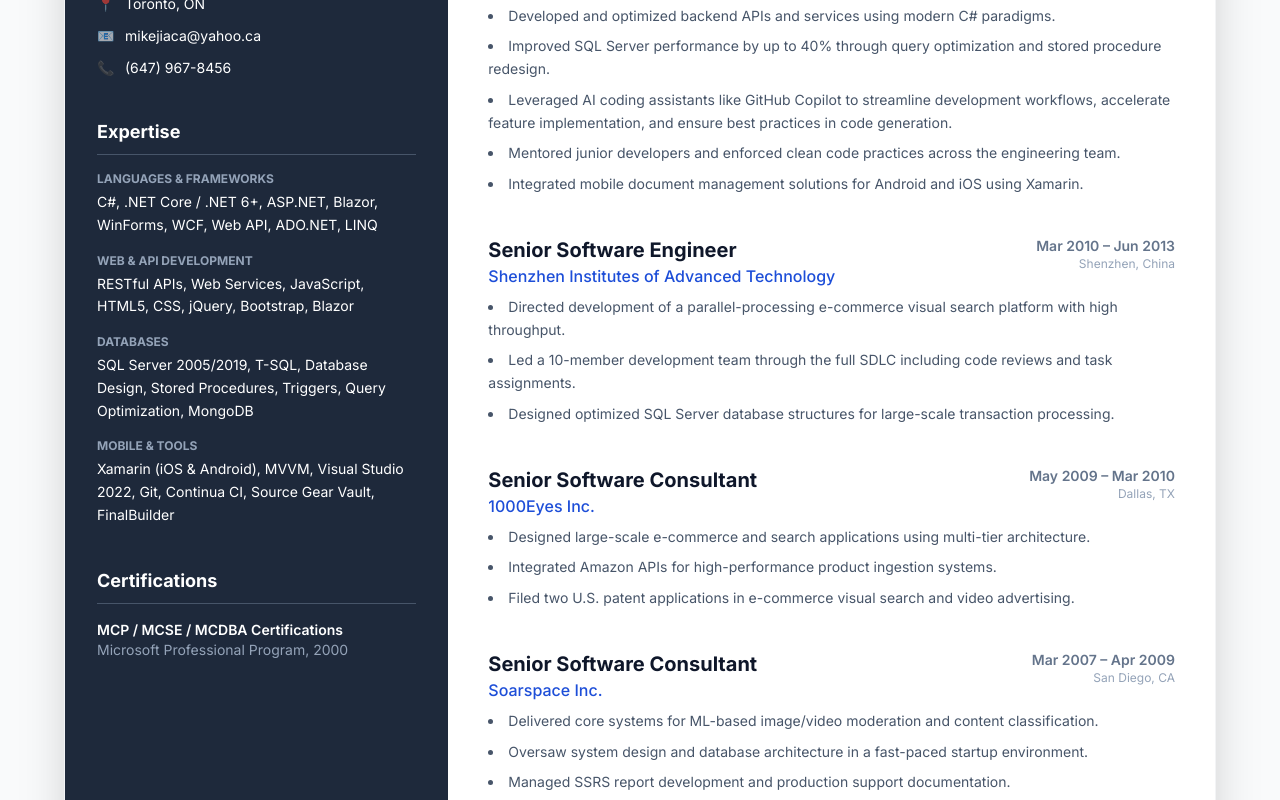
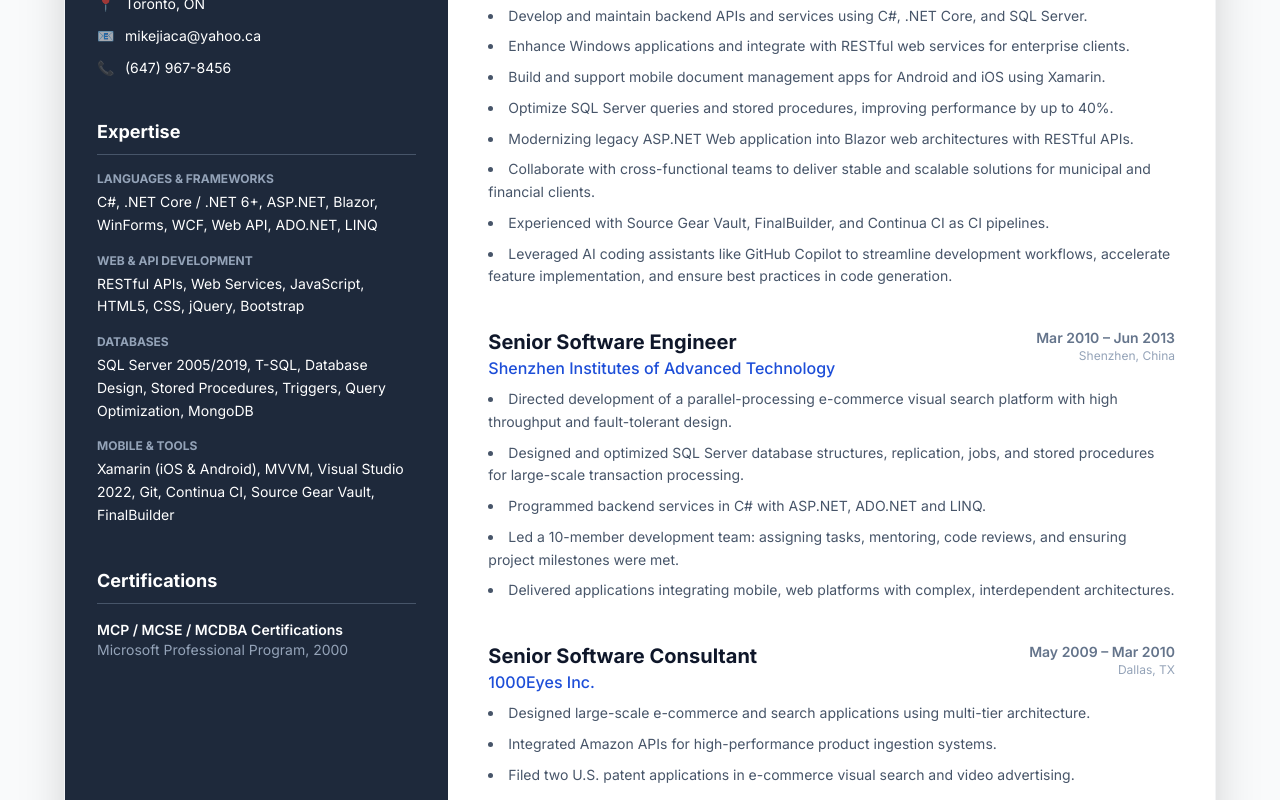
Before and after one commit to mikejiaca65/portfolio, a React (Vite) app: page / in a window 1280 px wide. Shown: the part 260-1060 px from the top of the page. Built offline with nearby package versions, Linux system fonts and the light colour scheme.

Commit message:
update resume

```diff
--- a/resumeData.ts
+++ b/resumeData.ts
@@ -14,7 +14,7 @@ export const resumeData: Resume = {
     },
     {
       category: "Web & API Development",
-      items: ["RESTful APIs", "Web Services", "JavaScript", "HTML5", "CSS", "jQuery", "Bootstrap", "Blazor"]
+      items: ["RESTful APIs", "Web Services", "JavaScript", "HTML5", "CSS", "jQuery", "Bootstrap"]
     },
     {
       category: "Databases",
@@ -33,12 +33,15 @@ export const resumeData: Resume = {
       location: "Toronto, ON",
       period: "Oct 2013 – Nov 2025",
       highlights: [
-        "Designed and maintained enterprise-level document management applications using C#, .NET Core, Blazor, and SQL Server.",
-        "Developed and optimized backend APIs and services using modern C# paradigms.",
-        "Improved SQL Server performance by up to 40% through query optimization and stored procedure redesign.",
-        "Leveraged AI coding assistants like GitHub Copilot to streamline development workflows, accelerate feature implementation, and ensure best practices in code generation.",
-        "Mentored junior developers and enforced clean code practices across the engineering team.",
-        "Integrated mobile document management solutions for Android and iOS using Xamarin."
+        "Designed, developed, and maintained enterprise-level document management applications using C#, .NET Core, Blazor, ASP.NET, JavaScript, jQuery, ADO.NET and SQL Server.",
+        "Develop and maintain backend APIs and services using C#, .NET Core, and SQL Server.",
+        "Enhance Windows applications and integrate with RESTful web services for enterprise clients.",
+        "Build and support mobile document management apps for Android and iOS using Xamarin.",
+        "Optimize SQL Server queries and stored procedures, improving performance by up to 40%.",
+        "Modernizing legacy ASP.NET Web application into Blazor web architectures with RESTful APIs.",
+        "Collaborate with cross-functional teams to deliver stable and scalable solutions for municipal and financial clients.",
+        "Experienced with Source Gear Vault, FinalBuilder, and Continua CI as CI pipelines.",
+        "Leveraged AI coding assistants like GitHub Copilot to streamline development workflows, accelerate feature implementation, and ensure best practices in code generation."
       ]
     },
     {
@@ -48,9 +51,11 @@ export const resumeData: Resume = {
       location: "Shenzhen, China",
       period: "Mar 2010 – Jun 2013",
       highlights: [
-        "Directed development of a parallel-processing e-commerce visual search platform with high throughput.",
-        "Led a 10-member development team through the full SDLC including code reviews and task assignments.",
-        "Designed optimized SQL Server database structures for large-scale transaction processing."
+        "Directed development of a parallel-processing e-commerce visual search platform with high throughput and fault-tolerant design.",
+        "Designed and optimized SQL Server database structures, replication, jobs, and stored procedures for large-scale transaction processing.",
+        "Programmed backend services in C# with ASP.NET, ADO.NET and LINQ.",
+        "Led a 10-member development team: assigning tasks, mentoring, code reviews, and ensuring project milestones were met.",
+        "Delivered applications integrating mobile, web platforms with complex, interdependent architectures."
       ]
     },
     {
@@ -70,9 +75,10 @@ export const resumeData: Resume = {
       location: "San Diego, CA",
       period: "Mar 2007 – Apr 2009",
       highlights: [
-        "Delivered core systems for ML-based image/video moderation and content classification.",
-        "Oversaw system design and database architecture in a fast-paced startup environment.",
-        "Managed SSRS report development and production support documentation."
+        "Gathered and analyzed business requirements, designed and delivered high-performance software applications in a startup environment.",
+        "Oversaw system design, database architecture, coding, SSRS report development, production support, and project documentation.",
+        "Mentored team members and contributed to code reviews and quality assurance.",
+        "Delivered 3 core systems: machine-learning-based image/video moderation, content classification, and contextual video advertising."
       ]
     },
     {
```
